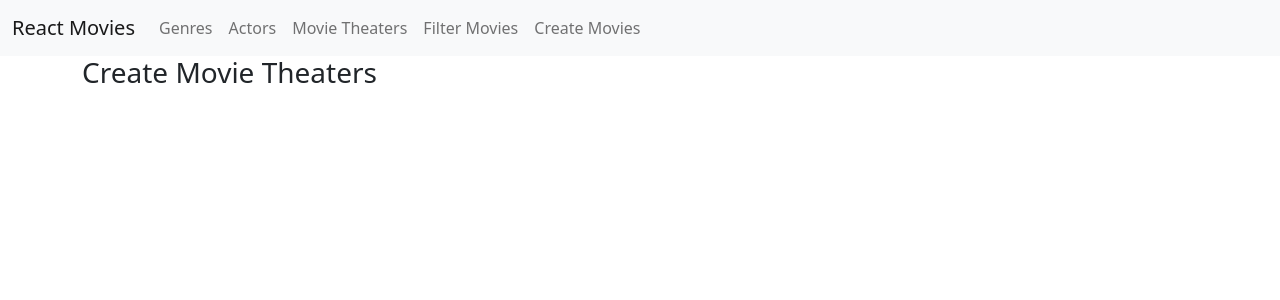
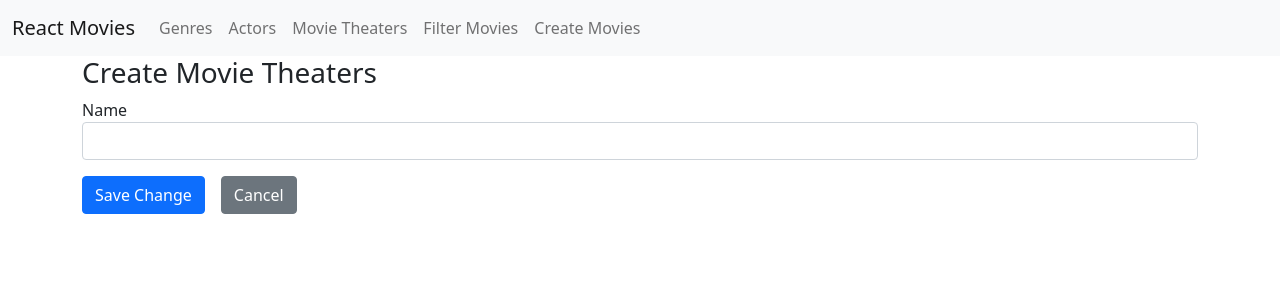
Before and after one commit to niazmurshedsiam/Movies_FrontEnd, a React (Create React App) app in the folder react-movies/: page /movieTheaters/create in a window 1280 px wide. Shown: the top 300 px of the page. Built offline with nearby package versions, Linux system fonts and the light colour scheme.

Commit message:
Creating the Movie Theaters Form

```diff
--- a/react-movies/src/IndexMovieTheaters/CreateMovieTheaters.tsx
+++ b/react-movies/src/IndexMovieTheaters/CreateMovieTheaters.tsx
@@ -1,7 +1,12 @@
+import MovieTheaterForm from "./MovieTheaterForm";
+
 export default function CreateMovieTheaters() {
     return (
         <>
             <h3>Create Movie Theaters</h3>
+            <MovieTheaterForm model={{ name: '' }}
+                onSubmit={value => console.log(value)}
+            ></MovieTheaterForm>
         </>
     )
 }
--- a/react-movies/src/IndexMovieTheaters/EditMovieTheaters.tsx
+++ b/react-movies/src/IndexMovieTheaters/EditMovieTheaters.tsx
@@ -1,7 +1,12 @@
+import MovieTheaterForm from "./MovieTheaterForm";
+
 export default function EditMovieTheaters() {
     return (
         <>
             <h3>Edit Movie Theaters</h3>
+            <MovieTheaterForm model={{ name: '' }}
+                onSubmit={values => console.log(values)}
+            ></MovieTheaterForm>
         </>
     )
 }
--- /dev/null
+++ b/react-movies/src/IndexMovieTheaters/MovieTheaterForm.tsx
@@ -0,0 +1,31 @@
+import { Form, Formik, FormikHandlers, FormikHelpers } from "formik";
+import TextField from "../form/TextField";
+import Button from "../utils/Button/Button";
+import { Link } from "react-router-dom";
+import { movieTheaterCreationDTO } from "./movieTheaters.model";
+import * as Yup from 'yup';
+export default function MovieTheaterForm(props: movieTheaterForm) {
+    return (
+        <Formik
+            initialValues={props.model}
+            onSubmit={props.onSubmit}
+            validationSchema={Yup.object({
+                name: Yup.string().required('This field is required').firstLetterUpperCase()
+            })}
+        >
+            {(formikProps) => (
+                <Form>
+                    <TextField displayName="Name" field="name"></TextField>
+                    <Button disabled={formikProps.isSubmitting} type="submit">Save Change</Button>
+                    <Link className="btn btn-secondary" to="/movieTheaters">Cancel</Link>
+                </Form>
+            )}
+        </Formik>
+    )
+
+}
+
+interface movieTheaterForm {
+    model: movieTheaterCreationDTO;
+    onSubmit(value: movieTheaterCreationDTO, action: FormikHelpers<movieTheaterCreationDTO>): void;
+}
--- /dev/null
+++ b/react-movies/src/IndexMovieTheaters/movieTheaters.model.d.ts
@@ -0,0 +1,3 @@
+export interface movieTheaterCreationDTO {
+    name: string;
+}
```
